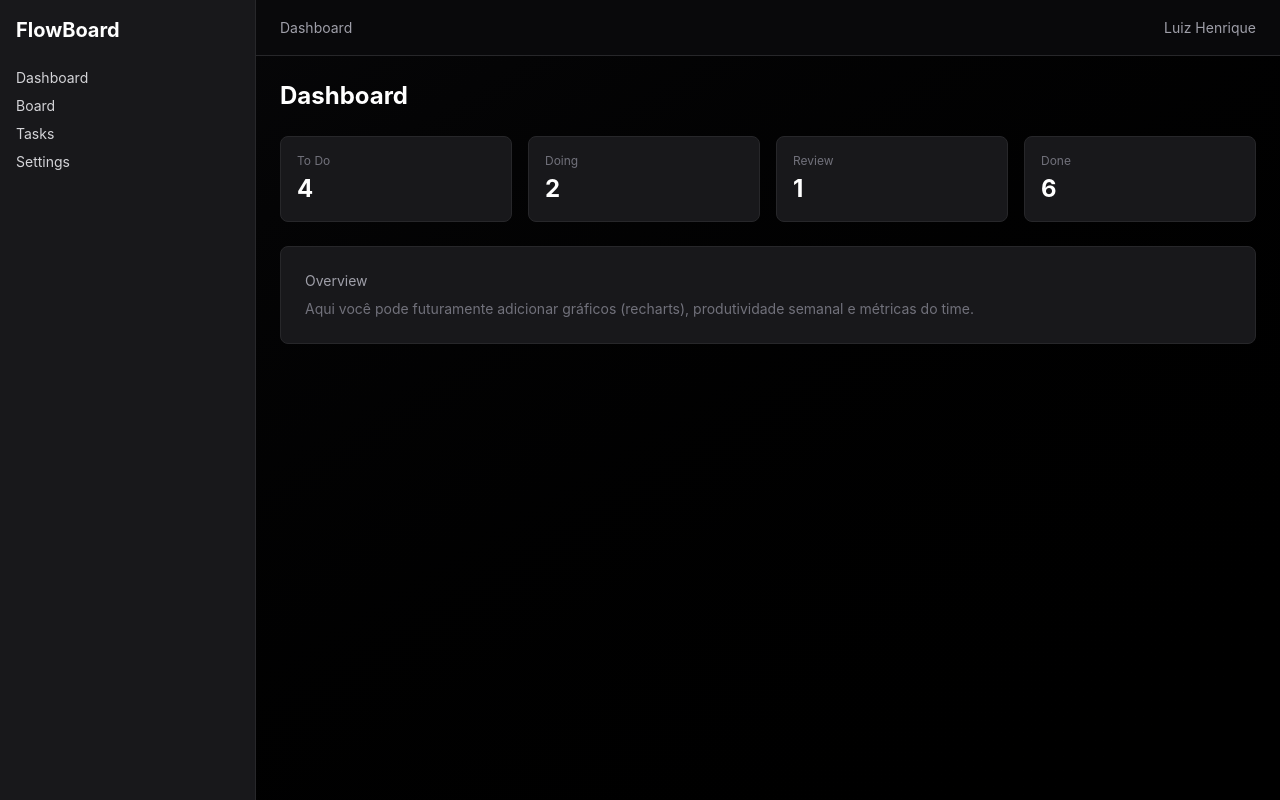
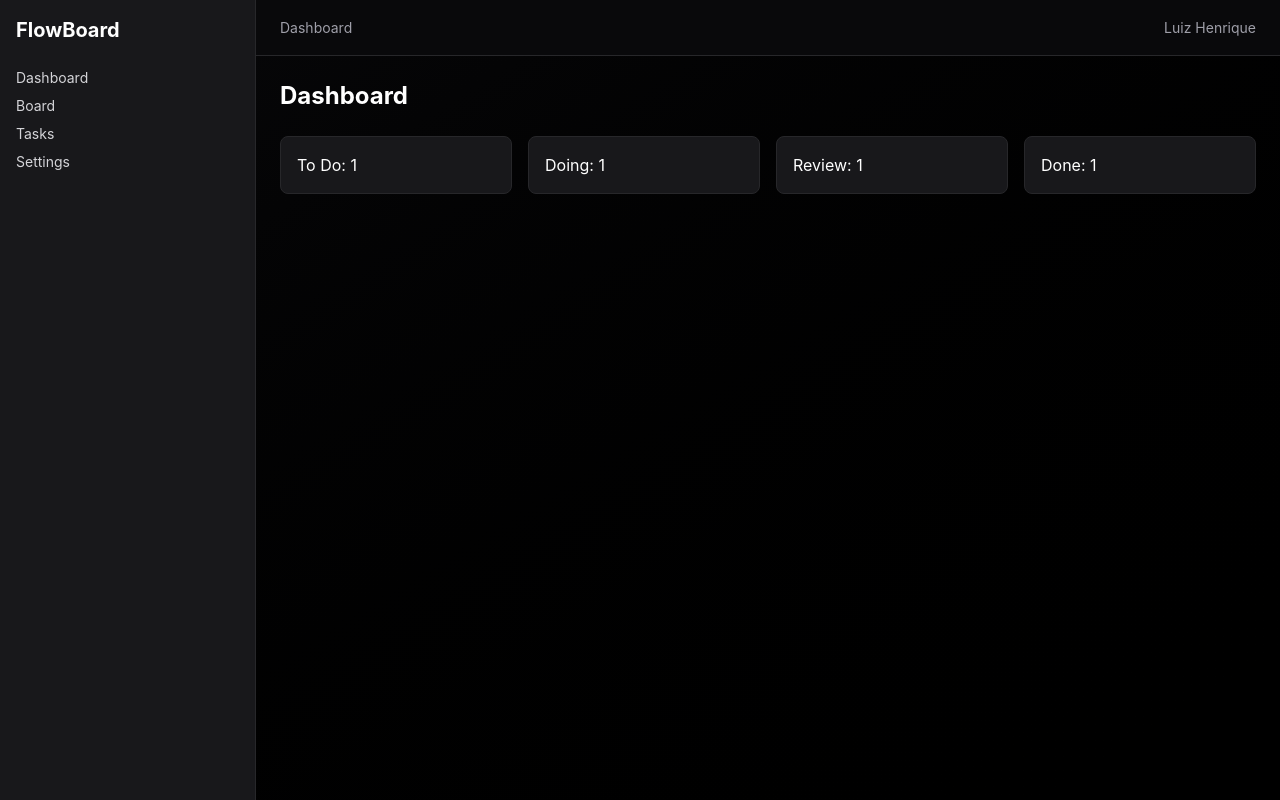
Before and after one commit to luizmorais12/FlowBoard, a React (Vite) app: page / in a window 1280 px wide. Built offline with nearby package versions, Linux system fonts and the light colour scheme.

Commit message:
feat(state): add global task context with persistence

```diff
--- /dev/null
+++ b/src/context/TaskContext.tsx
@@ -0,0 +1,40 @@
+import { useEffect, useState } from "react"
+import type { ReactNode } from "react"
+import { TaskContext } from "./taskContextValue"
+import type { Task } from "../types/task"
+
+const STORAGE_KEY = "flowboard:tasks"
+
+const initialTasks: Task[] = [
+  { id: "1", title: "Criar layout inicial", status: "todo" },
+  { id: "2", title: "Configurar Tailwind", status: "doing" },
+  { id: "3", title: "Estruturar projeto", status: "review" },
+  { id: "4", title: "Projeto base pronto", status: "done" },
+]
+
+export function TaskProvider({ children }: { children: ReactNode }) {
+  const [tasks, setTasks] = useState<Task[]>(() => {
+    const saved = localStorage.getItem(STORAGE_KEY)
+    return saved ? JSON.parse(saved) : initialTasks
+  })
+
+  useEffect(() => {
+    localStorage.setItem(STORAGE_KEY, JSON.stringify(tasks))
+  }, [tasks])
+
+  function createTask(title: string) {
+    const newTask: Task = {
+      id: crypto.randomUUID(),
+      title,
+      status: "todo",
+    }
+
+    setTasks(prev => [newTask, ...prev])
+  }
+
+  return (
+    <TaskContext.Provider value={{ tasks, setTasks, createTask }}>
+      {children}
+    </TaskContext.Provider>
+  )
+}
--- /dev/null
+++ b/src/context/taskContextValue.ts
@@ -0,0 +1,11 @@
+import { createContext } from "react"
+import type { Dispatch, SetStateAction } from "react"
+import type { Task } from "../types/task"
+
+export type TaskContextType = {
+  tasks: Task[]
+  setTasks: Dispatch<SetStateAction<Task[]>>
+  createTask: (title: string) => void
+}
+
+export const TaskContext = createContext({} as TaskContextType)
--- /dev/null
+++ b/src/hooks/useTasks.ts
@@ -0,0 +1,6 @@
+import { useContext } from "react"
+import { TaskContext } from "../context/taskContextValue"
+
+export function useTasks() {
+  return useContext(TaskContext)
+}
--- a/src/main.tsx
+++ b/src/main.tsx
@@ -1,13 +1,16 @@
 import { StrictMode } from "react"
 import { createRoot } from "react-dom/client"
 import { BrowserRouter } from "react-router-dom"
+import { TaskProvider } from "./context/TaskContext"
 import App from "./App"
 import "./index.css"
 
 createRoot(document.getElementById("root")!).render(
   <StrictMode>
     <BrowserRouter>
-      <App />
+      <TaskProvider>
+        <App />
+      </TaskProvider>
     </BrowserRouter>
   </StrictMode>,
 )
--- a/src/pages/Board.tsx
+++ b/src/pages/Board.tsx
@@ -1,52 +1,33 @@
-import { useEffect, useState } from "react"
+import { useTasks } from "../hooks/useTasks"
 import Column from "../components/board/Column"
-import CreateTask from "../components/board/CreateTask"
-import type { Task, TaskStatus } from "../types/task"
-
 import {
+  closestCenter,
   DndContext,
-  closestCenter,
   PointerSensor,
   useSensor,
   useSensors,
 } from "@dnd-kit/core"
 import type { DragEndEvent } from "@dnd-kit/core"
+import type { TaskStatus } from "../types/task"
 
-const STORAGE_KEY = "flowboard:tasks"
-
-const columns: TaskStatus[] = ["todo", "doing", "review", "done"]
-
-const initialTasks: Task[] = [
-  { id: "1", title: "Criar layout inicial", status: "todo" },
-  { id: "2", title: "Configurar Tailwind", status: "doing" },
-  { id: "3", title: "Estruturar projeto", status: "review" },
-  { id: "4", title: "Projeto base pronto", status: "done" },
-]
+const columns = ["todo", "doing", "review", "done"] as const
 
 export default function Board() {
-  const [tasks, setTasks] = useState<Task[]>(() => {
-    const saved = localStorage.getItem(STORAGE_KEY)
-    return saved ? JSON.parse(saved) : initialTasks
-  })
-
-  // salvar sempre que mudar
-  useEffect(() => {
-    localStorage.setItem(STORAGE_KEY, JSON.stringify(tasks))
-  }, [tasks])
+  const { tasks, setTasks } = useTasks()
 
   const sensors = useSensors(
     useSensor(PointerSensor, {
-      activationConstraint: { distance: 5 },
-    })
+      activationConstraint: {
+        distance: 5,
+      },
+    }),
   )
 
-  // mover task entre colunas
   function handleDragEnd(event: DragEndEvent) {
     const { active, over } = event
-
     if (!over) return
 
-    const taskId = active.id as string
+    const taskId = String(active.id)
     const newStatus = over.id as TaskStatus
 
     setTasks(prev =>
@@ -58,17 +39,7 @@ export default function Board() {
     )
   }
 
-  // criar nova task
-  function handleCreate(task: Task) {
-    setTasks(prev => [task, ...prev])
-  }
-
   return (
-    <div className="flex flex-col gap-4">
-      {/* CREATE TASK */}
-      <CreateTask onCreate={handleCreate} />
-
-      {/* BOARD */}
     <DndContext
       sensors={sensors}
       collisionDetection={closestCenter}
@@ -85,6 +56,5 @@ export default function Board() {
         ))}
       </div>
     </DndContext>
-    </div>
   )
 }
--- a/src/pages/DashBoard.tsx
+++ b/src/pages/DashBoard.tsx
@@ -1,12 +1,13 @@
-import StatCard from "../components/dashboard/StatCard"
+import { useTasks } from "../hooks/useTasks"
 
 export default function Dashboard() {
-  // mock (depois a gente liga no board real)
+  const { tasks } = useTasks()
+
   const stats = {
-    todo: 4,
-    doing: 2,
-    review: 1,
-    done: 6,
+    todo: tasks.filter(t => t.status === "todo").length,
+    doing: tasks.filter(t => t.status === "doing").length,
+    review: tasks.filter(t => t.status === "review").length,
+    done: tasks.filter(t => t.status === "done").length,
   }
 
   return (
@@ -14,21 +15,21 @@ export default function Dashboard() {
       <h1 className="text-2xl font-bold">Dashboard</h1>
 
       <div className="grid grid-cols-4 gap-4">
-        <StatCard title="To Do" value={stats.todo} />
-        <StatCard title="Doing" value={stats.doing} />
-        <StatCard title="Review" value={stats.review} />
-        <StatCard title="Done" value={stats.done} />
-      </div>
+        <div className="bg-zinc-900 p-4 rounded-lg border border-zinc-800">
+          To Do: {stats.todo}
+        </div>
 
-      <div className="bg-zinc-900 border border-zinc-800 p-6 rounded-lg">
-        <h2 className="text-sm text-zinc-400 mb-2">
-          Overview
-        </h2>
+        <div className="bg-zinc-900 p-4 rounded-lg border border-zinc-800">
+          Doing: {stats.doing}
+        </div>
 
-        <p className="text-zinc-500 text-sm">
-          Aqui você pode futuramente adicionar gráficos (recharts),
-          produtividade semanal e métricas do time.
-        </p>
+        <div className="bg-zinc-900 p-4 rounded-lg border border-zinc-800">
+          Review: {stats.review}
+        </div>
+
+        <div className="bg-zinc-900 p-4 rounded-lg border border-zinc-800">
+          Done: {stats.done}
+        </div>
       </div>
     </div>
   )
```
Lines whose indentation alone changed are shown as unchanged.
